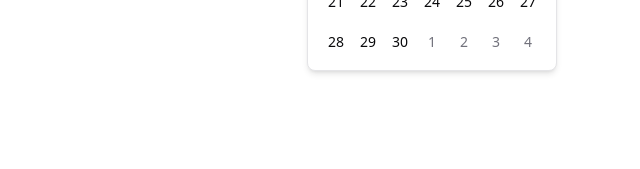
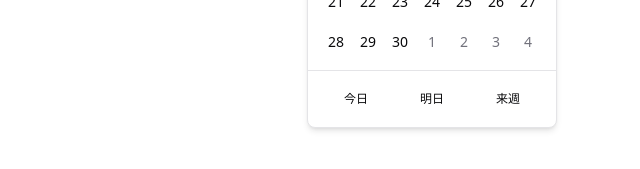
Before and after one commit to koh-tom/catbox, a React (Vite) app: page / in a window 1280 px wide. Both pictures are taken after a click on the button "期限を選択". Shown: the part 403-572 px from the top of the page, without its empty margins (319-959 px from the left). Built offline with nearby package versions, Linux system fonts and the light colour scheme; the HTML template or start-up script is replaced by a standard one.

Commit message:
feat(なし): ✨ カレンダーに今日明日来週ボタンの追加

```diff
--- a/src/components/DatePicker.tsx
+++ b/src/components/DatePicker.tsx
@@ -2,7 +2,7 @@ import { Button } from '@/components/ui/button';
 import { Calendar } from '@/components/ui/calendar';
 import { Popover, PopoverContent, PopoverTrigger } from '@/components/ui/popover';
 import { cn } from '@/lib/utils';
-import { format } from 'date-fns';
+import { addDays, format, nextMonday, startOfToday } from 'date-fns';
 import { ja } from 'date-fns/locale';
 import { FaRegCalendarCheck } from "react-icons/fa6";
 import { useEffect, useState } from 'react';
@@ -69,6 +69,32 @@ export function DatePicker({
                     onSelect={handleSelect}
                     locale={ja}
                 />
+                <div className="p-3 border-t border-border flex justify-between gap-1">
+                    <Button
+                        variant="ghost"
+                        size="sm"
+                        className="flex-1 text-xs"
+                        onClick={() => handleSelect(startOfToday())}
+                    >
+                        今日
+                    </Button>
+                    <Button
+                        variant="ghost"
+                        size="sm"
+                        className="flex-1 text-xs"
+                        onClick={() => handleSelect(addDays(startOfToday(), 1))}
+                    >
+                        明日
+                    </Button>
+                    <Button
+                        variant="ghost"
+                        size="sm"
+                        className="flex-1 text-xs"
+                        onClick={() => handleSelect(addDays(startOfToday(), 7))}
+                    >
+                        来週
+                    </Button>
+                </div>
             </PopoverContent>
         </Popover>
     );
```
